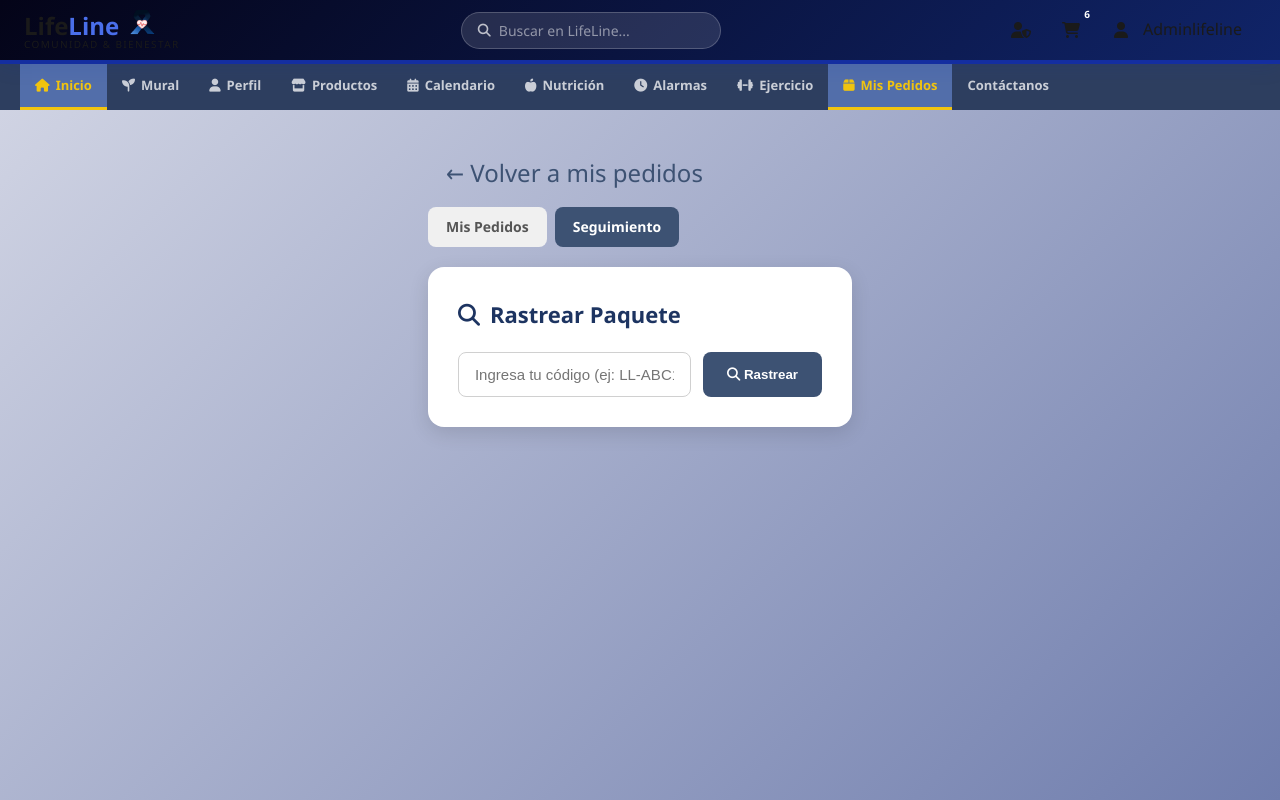
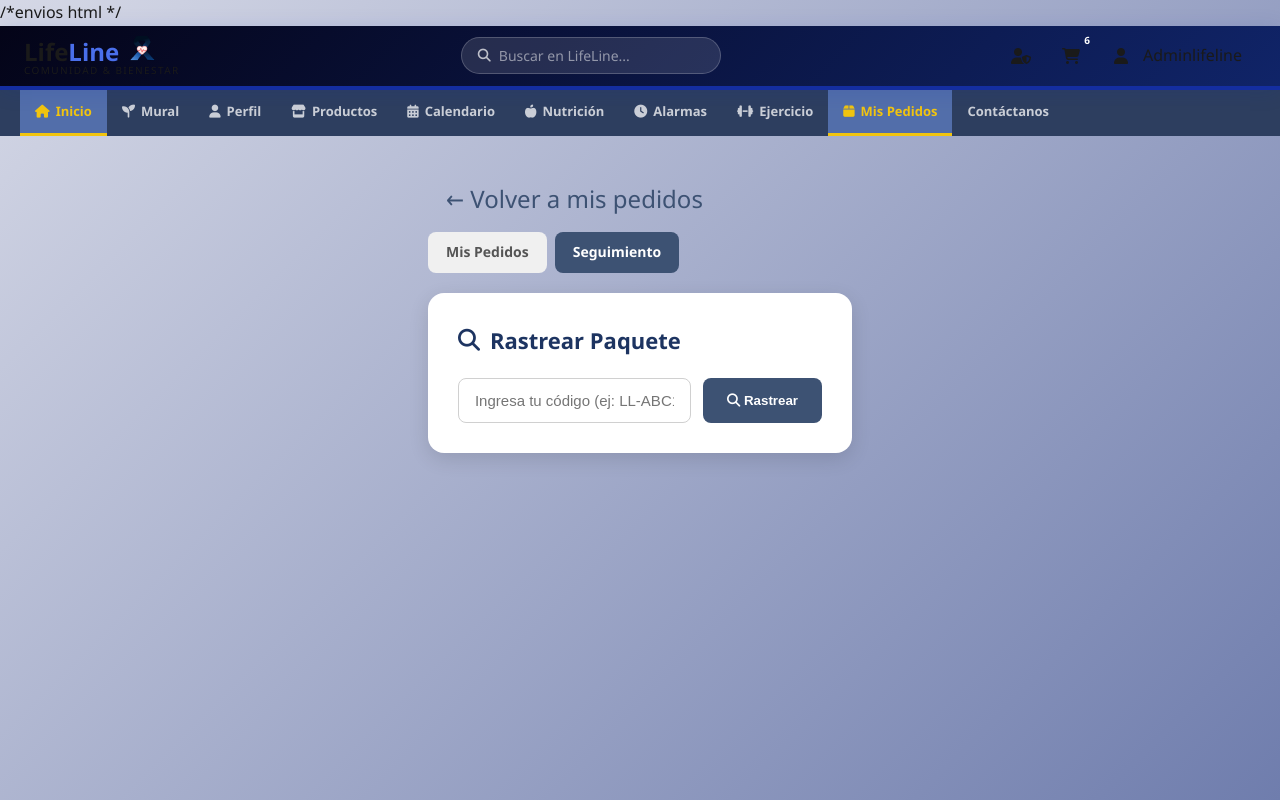
Before and after one commit to jbustoturga-cmd/life_line_python, a Django app: page /carrito/pedidos/ in a window 1280 px wide. Run offline with Django 5.2, Linux system fonts and the light colour scheme; a user stored in the database is signed in; data comes from the database, SQL or seed files in the repository.

Commit message:
html envios

```diff
--- a/lifeline_proyecto/templates/carrito/envios.html
+++ b/lifeline_proyecto/templates/carrito/envios.html
@@ -1,5 +1,5 @@
 {% load static %}
-<!DOCTYPE html>
+<!DOCTYPE html>  /*envios html */
 <html lang="es">
 <head>
     <meta charset="UTF-8">
```
